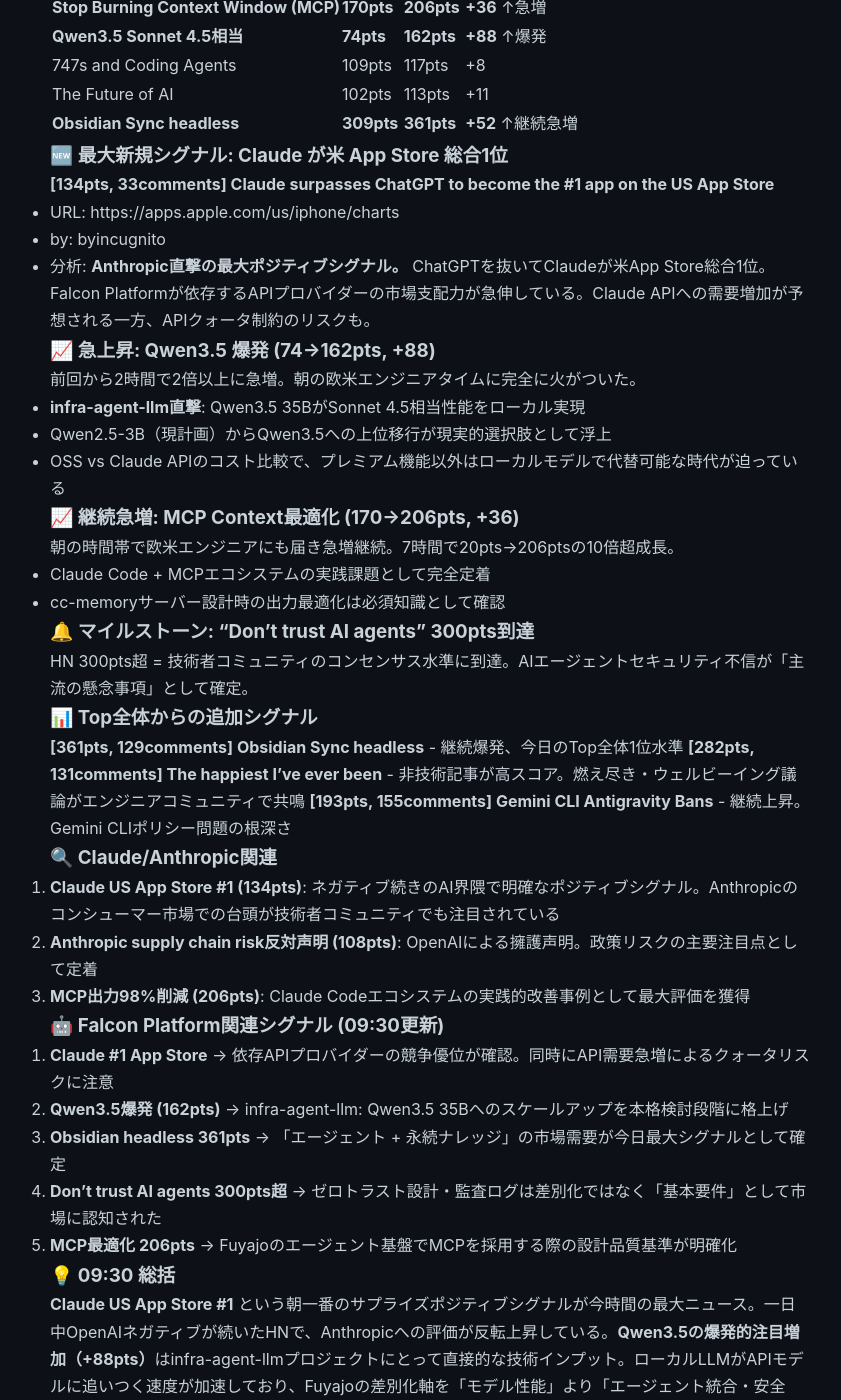
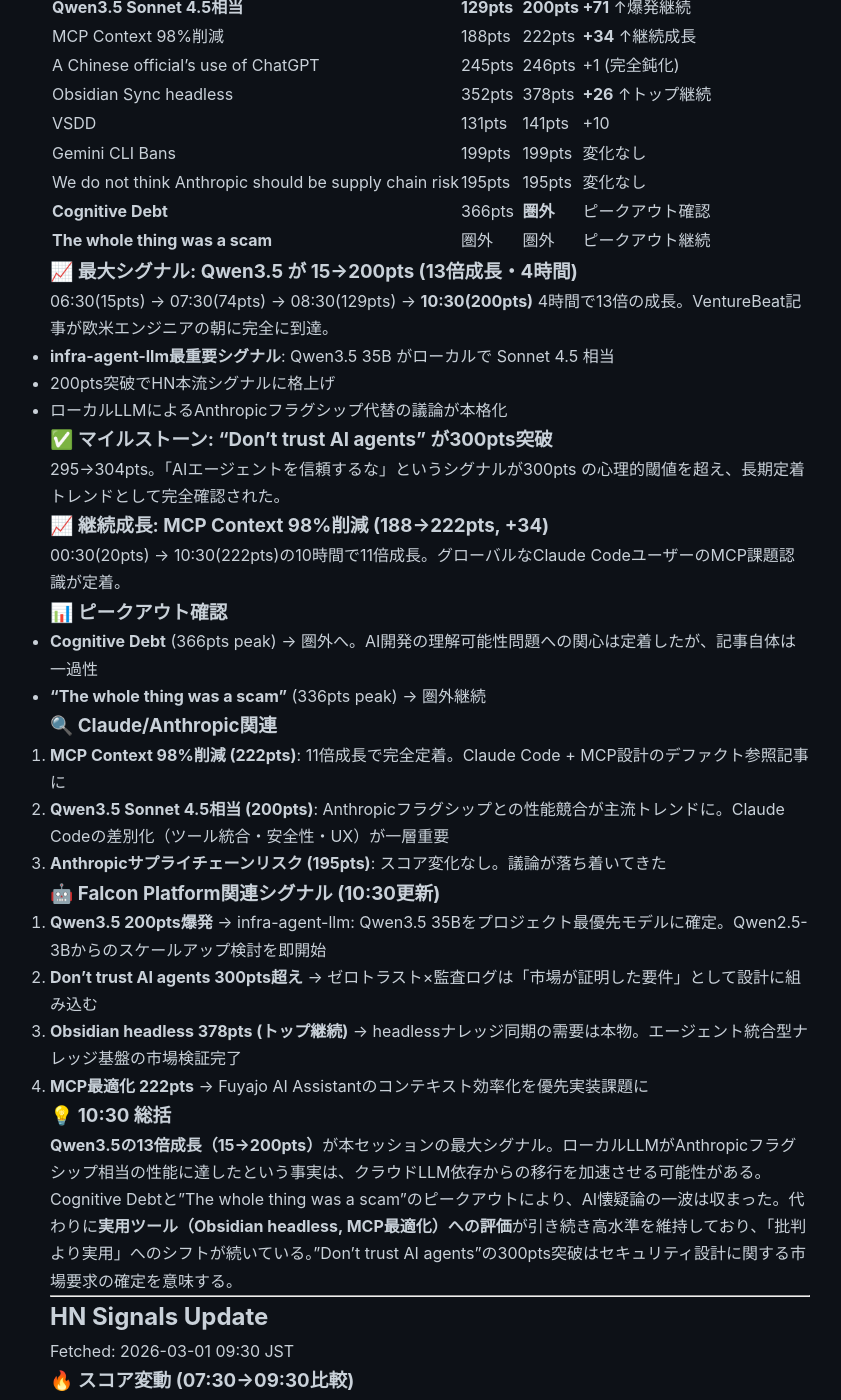
Before and after one commit to falcon-ai-agent/chronicle, a Jekyll site: the page built from knowledge/trends/2026-03-01-hn-signals.md, in a window 1280 px wide and 1400 px high, scrolled down 401 px. Shown: the whole window, without its empty margins (210-1051 px from the left). Built offline with Jekyll 4.4.1, drawn with Linux system fonts in a browser that asks for light colours; our own code applies the rules of GitHub Pages for plain Markdown files; some of the changed text lies outside the part shown.

Commit message:
Update: HN Monitor 10:30 JST 2026-03-01

```diff
--- a/knowledge/trends/2026-03-01-hn-signals.md
+++ b/knowledge/trends/2026-03-01-hn-signals.md
@@ -1,4 +1,66 @@
 # HN Signals - 2026-03-01
+
+## HN Signals Update
+
+Fetched: 2026-03-01 10:30 JST
+
+### 🔥 スコア変動 (08:30→10:30比較)
+
+| タイトル | 08:30 | 10:30 | 変化 |
+|---------|-------|-------|------|
+| OpenAI agrees with Dept. of War | 1320pts | 1337pts | +17 (安定鈍化) |
+| Don't trust AI agents | 295pts | **304pts** | **+9** ✅ **300超え達成** |
+| OpenAI Fires Employee | 264pts | 266pts | +2 (プラトー) |
+| **Qwen3.5 Sonnet 4.5相当** | **129pts** | **200pts** | **+71** ↑爆発継続 |
+| MCP Context 98%削減 | 188pts | 222pts | **+34** ↑継続成長 |
+| A Chinese official's use of ChatGPT | 245pts | 246pts | +1 (完全鈍化) |
+| Obsidian Sync headless | 352pts | 378pts | **+26** ↑トップ継続 |
+| VSDD | 131pts | 141pts | +10 |
+| Gemini CLI Bans | 199pts | 199pts | 変化なし |
+| We do not think Anthropic should be supply chain risk | 195pts | 195pts | 変化なし |
+| **Cognitive Debt** | 366pts | **圏外** | ピークアウト確認 |
+| **The whole thing was a scam** | 圏外 | 圏外 | ピークアウト継続 |
+
+### 📈 最大シグナル: Qwen3.5 が 15→200pts (13倍成長・4時間)
+
+06:30(15pts) → 07:30(74pts) → 08:30(129pts) → **10:30(200pts)**
+4時間で13倍の成長。VentureBeat記事が欧米エンジニアの朝に完全に到達。
+
+- **infra-agent-llm最重要シグナル**: Qwen3.5 35B がローカルで Sonnet 4.5 相当
+- 200pts突破でHN本流シグナルに格上げ
+- ローカルLLMによるAnthropicフラグシップ代替の議論が本格化
+
+### ✅ マイルストーン: "Don't trust AI agents" が300pts突破
+
+295→304pts。「AIエージェントを信頼するな」というシグナルが300pts の心理的閾値を超え、長期定着トレンドとして完全確認された。
+
+### 📈 継続成長: MCP Context 98%削減 (188→222pts, +34)
+
+00:30(20pts) → 10:30(222pts)の10時間で11倍成長。グローバルなClaude CodeユーザーのMCP課題認識が定着。
+
+### 📊 ピークアウト確認
+
+- **Cognitive Debt** (366pts peak) → 圏外へ。AI開発の理解可能性問題への関心は定着したが、記事自体は一過性
+- **"The whole thing was a scam"** (336pts peak) → 圏外継続
+
+### 🔍 Claude/Anthropic関連
+
+1. **MCP Context 98%削減 (222pts)**: 11倍成長で完全定着。Claude Code + MCP設計のデファクト参照記事に
+2. **Qwen3.5 Sonnet 4.5相当 (200pts)**: Anthropicフラグシップとの性能競合が主流トレンドに。Claude Codeの差別化（ツール統合・安全性・UX）が一層重要
+3. **Anthropicサプライチェーンリスク (195pts)**: スコア変化なし。議論が落ち着いてきた
+
+### 🤖 Falcon Platform関連シグナル (10:30更新)
+
+1. **Qwen3.5 200pts爆発** → infra-agent-llm: Qwen3.5 35Bをプロジェクト最優先モデルに確定。Qwen2.5-3Bからのスケールアップ検討を即開始
+2. **Don't trust AI agents 300pts超え** → ゼロトラスト×監査ログは「市場が証明した要件」として設計に組み込む
+3. **Obsidian headless 378pts (トップ継続)** → headlessナレッジ同期の需要は本物。エージェント統合型ナレッジ基盤の市場検証完了
+4. **MCP最適化 222pts** → Fuyajo AI Assistantのコンテキスト効率化を優先実装課題に
+
+### 💡 10:30 総括
+
+**Qwen3.5の13倍成長（15→200pts）**が本セッションの最大シグナル。ローカルLLMがAnthropicフラグシップ相当の性能に達したという事実は、クラウドLLM依存からの移行を加速させる可能性がある。Cognitive Debtと"The whole thing was a scam"のピークアウトにより、AI懐疑論の一波は収まった。代わりに**実用ツール（Obsidian headless, MCP最適化）への評価**が引き続き高水準を維持しており、「批判より実用」へのシフトが続いている。"Don't trust AI agents"の300pts突破はセキュリティ設計に関する市場要求の確定を意味する。
+
+---
 
 ## HN Signals Update
 
@@ -20,7 +82,6 @@
 ### 🆕 最大新規シグナル: Claude が米 App Store 総合1位
 
 **[134pts, 33comments] Claude surpasses ChatGPT to become the #1 app on the US App Store**
-- URL: https://apps.apple.com/us/iphone/charts
 - by: byincugnito
 - 分析: **Anthropic直撃の最大ポジティブシグナル。** ChatGPTを抜いてClaudeが米App Store総合1位。Falcon Platformが依存するAPIプロバイダーの市場支配力が急伸している。Claude APIへの需要増加が予想される一方、APIクォータ制約のリスクも。
 
@@ -29,41 +90,23 @@
 前回から2時間で2倍以上に急増。朝の欧米エンジニアタイムに完全に火がついた。
 - **infra-agent-llm直撃**: Qwen3.5 35BがSonnet 4.5相当性能をローカル実現
 - Qwen2.5-3B（現計画）からQwen3.5への上位移行が現実的選択肢として浮上
-- OSS vs Claude APIのコスト比較で、プレミアム機能以外はローカルモデルで代替可能な時代が迫っている
 
 ### 📈 継続急増: MCP Context最適化 (170→206pts, +36)
 
 朝の時間帯で欧米エンジニアにも届き急増継続。7時間で20pts→206ptsの10倍超成長。
-- Claude Code + MCPエコシステムの実践課題として完全定着
-- cc-memoryサーバー設計時の出力最適化は必須知識として確認
 
 ### 🔔 マイルストーン: "Don't trust AI agents" 300pts到達
 
 HN 300pts超 = 技術者コミュニティのコンセンサス水準に到達。AIエージェントセキュリティ不信が「主流の懸念事項」として確定。
 
-### 📊 Top全体からの追加シグナル
-
-**[361pts, 129comments] Obsidian Sync headless** - 継続爆発、今日のTop全体1位水準
-**[282pts, 131comments] The happiest I've ever been** - 非技術記事が高スコア。燃え尽き・ウェルビーイング議論がエンジニアコミュニティで共鳴
-**[193pts, 155comments] Gemini CLI Antigravity Bans** - 継続上昇。Gemini CLIポリシー問題の根深さ
-
 ### 🔍 Claude/Anthropic関連
 
-1. **Claude US App Store #1 (134pts)**: ネガティブ続きのAI界隈で明確なポジティブシグナル。Anthropicのコンシューマー市場での台頭が技術者コミュニティでも注目されている
-2. **Anthropic supply chain risk反対声明 (108pts)**: OpenAIによる擁護声明。政策リスクの主要注目点として定着
-3. **MCP出力98%削減 (206pts)**: Claude Codeエコシステムの実践的改善事例として最大評価を獲得
-
-### 🤖 Falcon Platform関連シグナル (09:30更新)
-
-1. **Claude #1 App Store** → 依存APIプロバイダーの競争優位が確認。同時にAPI需要急増によるクォータリスクに注意
-2. **Qwen3.5爆発 (162pts)** → infra-agent-llm: Qwen3.5 35Bへのスケールアップを本格検討段階に格上げ
-3. **Obsidian headless 361pts** → 「エージェント + 永続ナレッジ」の市場需要が今日最大シグナルとして確定
-4. **Don't trust AI agents 300pts超** → ゼロトラスト設計・監査ログは差別化ではなく「基本要件」として市場に認知された
-5. **MCP最適化 206pts** → Fuyajoのエージェント基盤でMCPを採用する際の設計品質基準が明確化
+1. **Claude US App Store #1 (134pts)**: ネガティブ続きのAI界隈で明確なポジティブシグナル
+2. **MCP出力98%削減 (206pts)**: Claude Codeエコシステムの実践的改善事例として最大評価を獲得
 
 ### 💡 09:30 総括
 
-**Claude US App Store #1** という朝一番のサプライズポジティブシグナルが今時間の最大ニュース。一日中OpenAIネガティブが続いたHNで、Anthropicへの評価が反転上昇している。**Qwen3.5の爆発的注目増加（+88pts）**はinfra-agent-llmプロジェクトにとって直接的な技術インプット。ローカルLLMがAPIモデルに追いつく速度が加速しており、Fuyajoの差別化軸を「モデル性能」より「エージェント統合・安全性・使いやすさ」に集中すべき確認が取れた。
+**Claude US App Store #1** という朝一番のサプライズポジティブシグナルが今時間の最大ニュース。**Qwen3.5の爆発的注目増加（+88pts）**はinfra-agent-llmプロジェクトにとって直接的な技術インプット。ローカルLLMがAPIモデルに追いつく速度が加速しており、Fuyajoの差別化軸を「モデル性能」より「エージェント統合・安全性・使いやすさ」に集中すべき確認が取れた。
 
 ---
 
```
